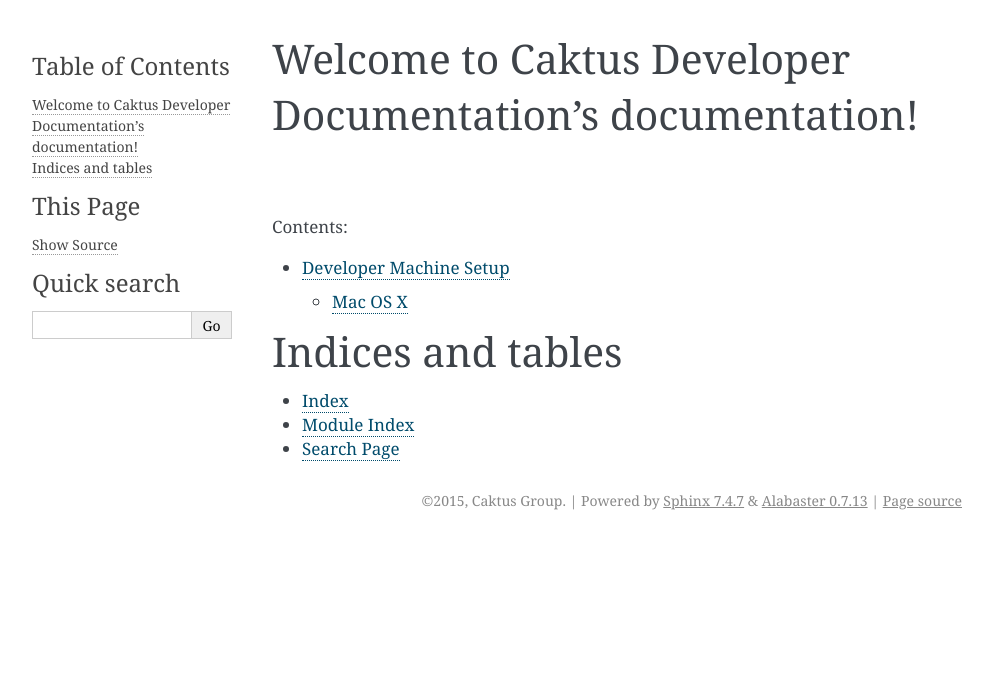
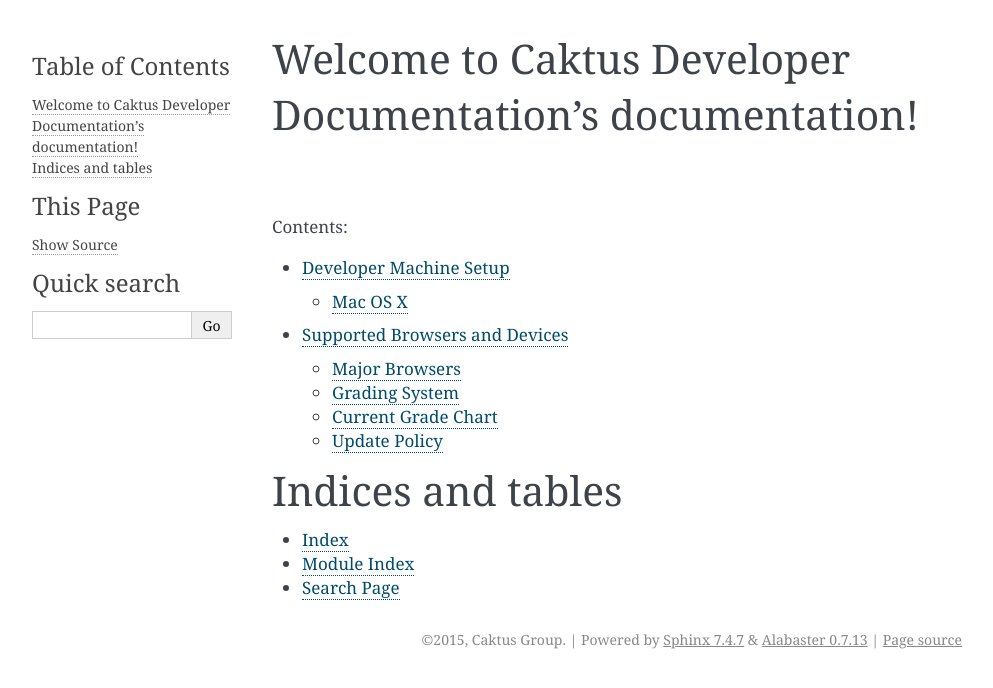
Before and after one commit to caktus/guidebook, a Sphinx documentation site: the page built from source/index.rst, in a window 1280 px wide. Shown: the top 688 px of the page, without its empty margins (148-1141 px from the left). Built offline with Sphinx 7.4.7, drawn with Linux system fonts in a browser that asks for light colours; some of the changed lines change nothing that is shown.

Commit message:
Adding browser support policy

```diff
--- a/source/index.rst
+++ b/source/index.rst
@@ -12,6 +12,7 @@
    :maxdepth: 2
 
    dev-setup
+   supported-clients
 
 
 Indices and tables
--- /dev/null
+++ b/source/supported-clients.rst
@@ -0,0 +1,66 @@
+Supported Browsers and Devices
+##############################
+
+There are hundreds of browsers that have been released over the course of the Web’s lifetime. There are thousands of distinct versions between all of these different browsers. We will not be testing every project across thousands of individual test browsers, so we need to narrow down the selection to a concise set of browser versions that represent the largest possibly swath of the target user base.
+
+Keep in mind that depending on the project the target user base will be made of people from different demographics, from different areas, with distinct technological patterns. The best set of browser versions to test may differ between projects based on the understanding of this user base.
+
+The rule of thumb is: the latest two versions of Major Browsers. There are some special cases related to mobile browsers.
+
+Major Browsers
+==============
+
+We consider the following vendors to produce “Major Browsers” for the purposes of determining a default set of support browsers.
+
+- Google (Chrome)
+- Mozilla (Firefox)
+- Microsoft (Internet Explorer, Edge)
+- Apple (Safari, Mobile Safari)
+
+Grading System
+==============
+
+We will rate browsers and devices by a simple grading system. This helps to
+categorize the approach to support for each browser. As any release ages, its
+grade will be reduced.
+
+=====   ========================================================================================
+Grade   Level of Support Offered
+=====   ========================================================================================
+A       Supported by default in all new projects.
+B       Supported by default, but allowed to present degraded experiences based on unsupported features.
+C       Not supported by default. If required in a project, additional time must be estimated. Support may be degraded.
+D       Not supported by default. Will strongly discourage support at client request.
+=====   ========================================================================================
+
+Current Grade Chart
+===================
+
+Browsers
+--------
+
+=========   ===================     ===========     =====
+Vendor      Browser                 Version(s)      Grade
+=========   ===================     ===========     =====
+Google      Chrome                  44              **A**
+Google      Chrome                  43              **A**
+Mozilla     Firefox                 39              **A**
+Mozilla     Firefox                 38              **A**
+Apple       Safari                  8               **A**
+Apple       Safari                  7               B
+Apple       Safari Mobile           8               **A**
+Google      Chrome for Android      42              B
+Google      Android Browser         4.2-4.3         C
+Google      Android Browser         2.3-4.1         C
+Microsoft   Edge                    1               **A**
+Microsoft   Internet Explorer       11              **A**
+Microsoft   Internet Explorer       10              **B**
+Microsoft   Internet Explorer       9               C
+Microsoft   Internet Explorer       8 and below     D
+=========   ===================     ===========     =====
+
+Update Policy
+=============
+
+This policy and the gradings should be reviewed at least quarterly by QA or development, or when
+beginning a new project and commiting to the support levels defined by this document.
```
